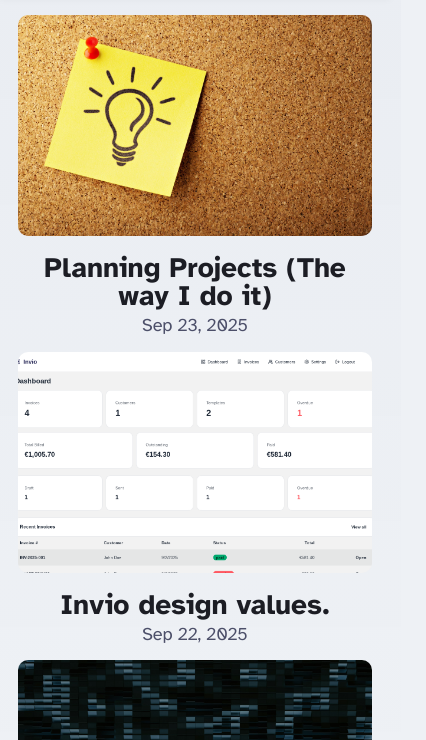
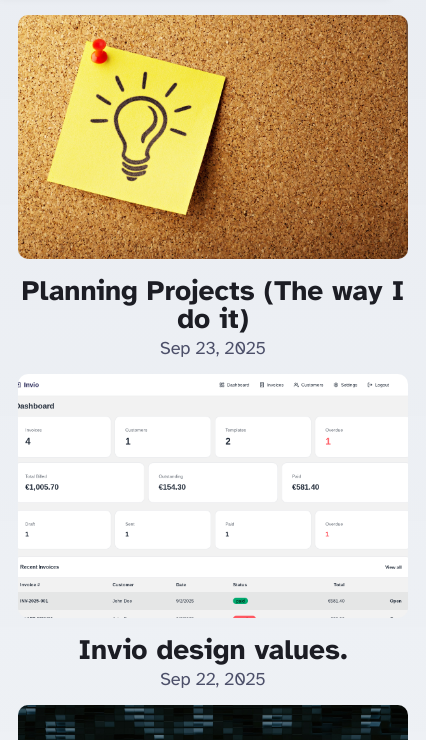
Before and after one commit to kittendevv/codingkitten.dev, an Astro site: page /blog in a window 390 px wide. Shown: the part 59-799 px from the top of the page, 426 px wide, since content can reach past the window. Built offline with nearby package versions, Linux system fonts and the light colour scheme; Astro itself is replaced by a stand-in of ours.

Commit message:
Refactor Hero component styles for improved mobile responsiveness and adjust blog layout for better display

```diff
--- a/src/components/Hero.astro
+++ b/src/components/Hero.astro
@@ -20,7 +20,7 @@ import { SITE_TITLE, SITE_DESCRIPTION } from "../consts";
 
 <style>
   .hero {
-    padding: 9rem 1rem 4.5rem;
+    padding: 4.5rem 1rem 4.5rem; /* Reduced top padding from 9rem to 4.5rem */
     background: linear-gradient(180deg, rgba(var(--gray-light), 0.35), transparent);
   }
   .hero__inner {
@@ -61,7 +61,7 @@ import { SITE_TITLE, SITE_DESCRIPTION } from "../consts";
   .hero__inner { animation: fadeUp .6s ease-out both; }
 
   @media (max-width: 720px) {
-    .hero { padding: 6.5rem 1rem 3rem; }
+    .hero { padding: 3.5rem 1rem 3rem; } /* Reduced top padding for mobile */
     .hero__ctas { gap: .75rem; }
   }
 
--- a/src/content/blog/invio-design-values.md
+++ b/src/content/blog/invio-design-values.md
@@ -1,6 +1,6 @@
 ---
 title: 'Invio design values.'
-description: 'Here is a sample of some basic Markdown syntax that can be used when writing Markdown content in Astro.'
+description: 'My design choices and UX consideratiions for Invio'
 pubDate: 'Sep 22 2025'
 heroImage: '../../assets/blog-invio-design-values.png'
 ---
--- a/src/pages/blog/index.astro
+++ b/src/pages/blog/index.astro
@@ -18,7 +18,8 @@ const posts = (await getCollection('blog')).sort(
 		<BaseHead title={`${SITE_TITLE} - Blog`} description={SITE_DESCRIPTION} />
 		<style>
 			main {
-				width: 820px;
+				width: 1100px;
+				max-width: 100vw;
 			}
 			ul {
 				display: flex;
@@ -29,7 +30,8 @@ const posts = (await getCollection('blog')).sort(
 				padding: 0;
 			}
 			ul li {
-				width: calc(33.333% - 0.66rem);
+				width: calc(33.333% - 1rem);
+				min-width: 280px;
 			}
 			ul li * {
 				text-decoration: none;
@@ -39,6 +41,7 @@ const posts = (await getCollection('blog')).sort(
 				width: 100%;
 				margin-bottom: 1rem;
 				text-align: center;
+				flex-basis: 100%;
 			}
 			ul li:first-child img {
 				width: 100%;
@@ -75,6 +78,14 @@ const posts = (await getCollection('blog')).sort(
 			}
 			ul a:hover img {
 				box-shadow: var(--box-shadow);
+			}
+			@media (max-width: 900px) {
+				main {
+					width: 100vw;
+				}
+				ul li {
+					width: 48%;
+				}
 			}
 			@media (max-width: 720px) {
 				ul {
```
